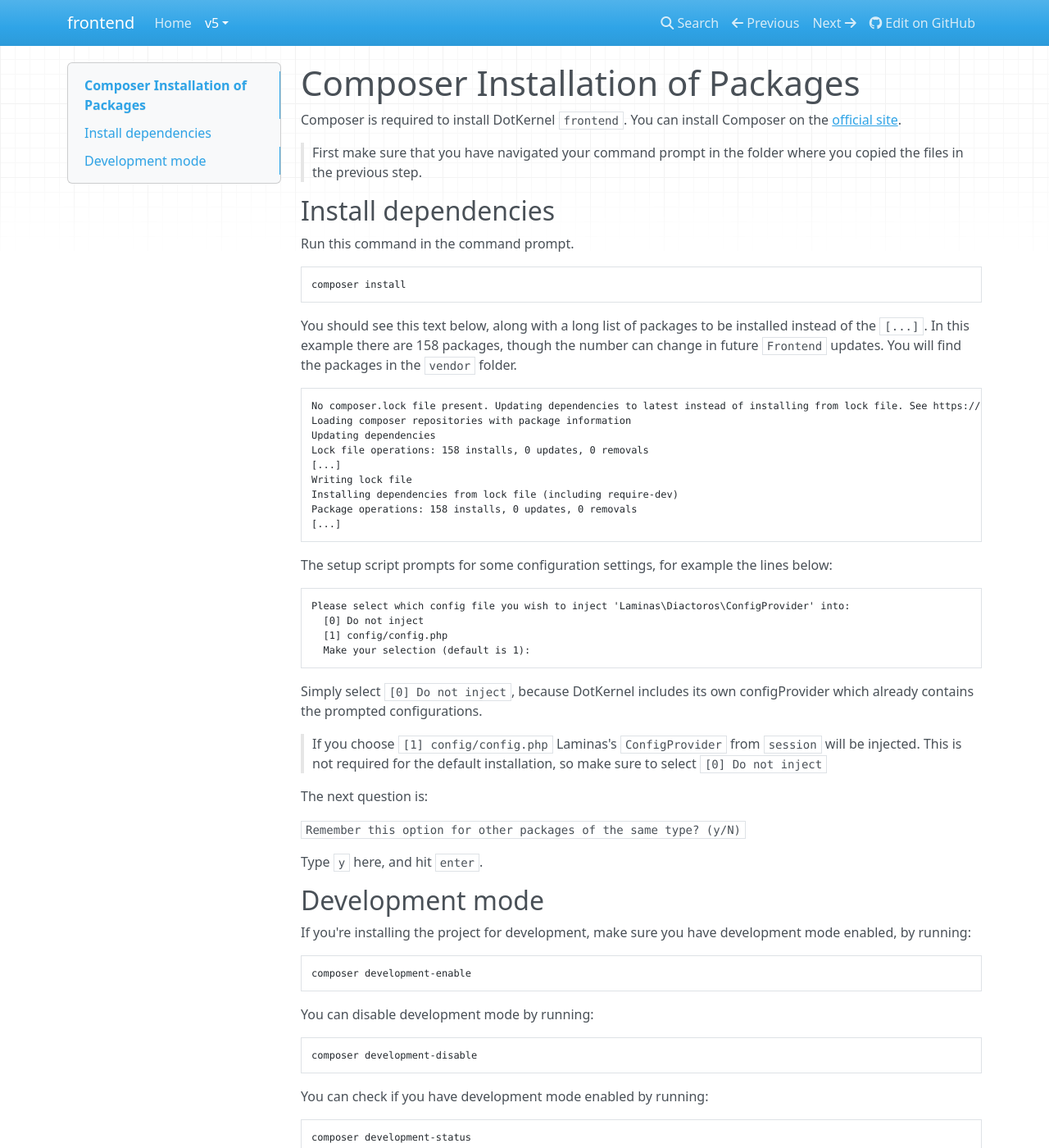
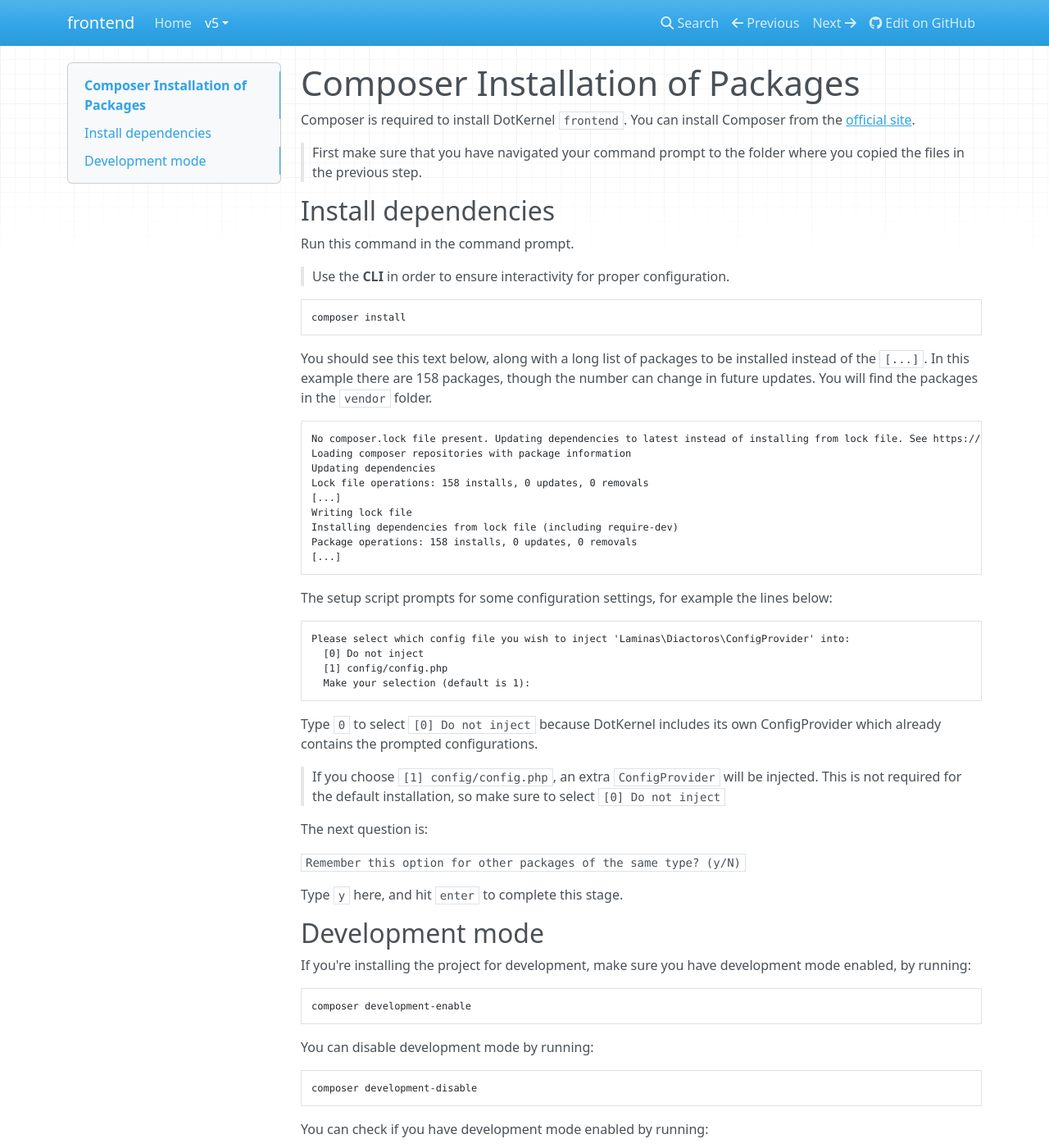
Before and after one commit to dotkernel/frontend-documentation, an MkDocs documentation site: the page built from docs/book/v5/installation/composer.md, in a window 1280 px wide and 1400 px high. Shown: the whole window at 82% size. Built offline with MkDocs 1.6.1, drawn with Linux system fonts in a browser that asks for light colours; nearby versions of some CDN libraries.

Commit message:
updated composer, reqs page
Signed-off-by: bidi <bidi@apidemia.com>

````diff
--- a/docs/book/v5/installation/composer.md
+++ b/docs/book/v5/installation/composer.md
@@ -1,19 +1,21 @@
 # Composer Installation of Packages
 
-Composer is required to install DotKernel `frontend`. You can install Composer on the [official site](https://getcomposer.org/).
+Composer is required to install DotKernel `frontend`. You can install Composer from the [official site](https://getcomposer.org/).
 
-> First make sure that you have navigated your command prompt in the folder where you copied the files in the previous step.
+> First make sure that you have navigated your command prompt to the folder where you copied the files in the previous step.
 
 ## Install dependencies
 
 Run this command in the command prompt.
+
+> Use the **CLI** in order to ensure interactivity for proper configuration.
 
 ```shell
 composer install
 ```
 
 You should see this text below, along with a long list of packages to be installed instead of the `[...]`.
-In this example there are 158 packages, though the number can change in future `Frontend` updates.
+In this example there are 158 packages, though the number can change in future updates.
 You will find the packages in the `vendor` folder.
 
 ```shell
@@ -37,16 +39,16 @@
   Make your selection (default is 1):
 ```
 
-Simply select `[0] Do not inject`, because DotKernel includes its own configProvider which already contains the prompted configurations.
+Type `0` to select `[0] Do not inject` because DotKernel includes its own ConfigProvider which already contains the prompted configurations.
 
-> If you choose `[1] config/config.php` Laminas's `ConfigProvider` from `session` will be injected.
+> If you choose `[1] config/config.php`, an extra `ConfigProvider` will be injected.
 > This is not required for the default installation, so make sure to select `[0] Do not inject`
 
 The next question is:
 
 `Remember this option for other packages of the same type? (y/N)`
 
-Type `y` here, and hit `enter`.
+Type `y` here, and hit `enter` to complete this stage.
 
 ## Development mode
 
````
Also changed, not shown: docs/book/v5/introduction/server-requirements.md (+1 -1 lines).
